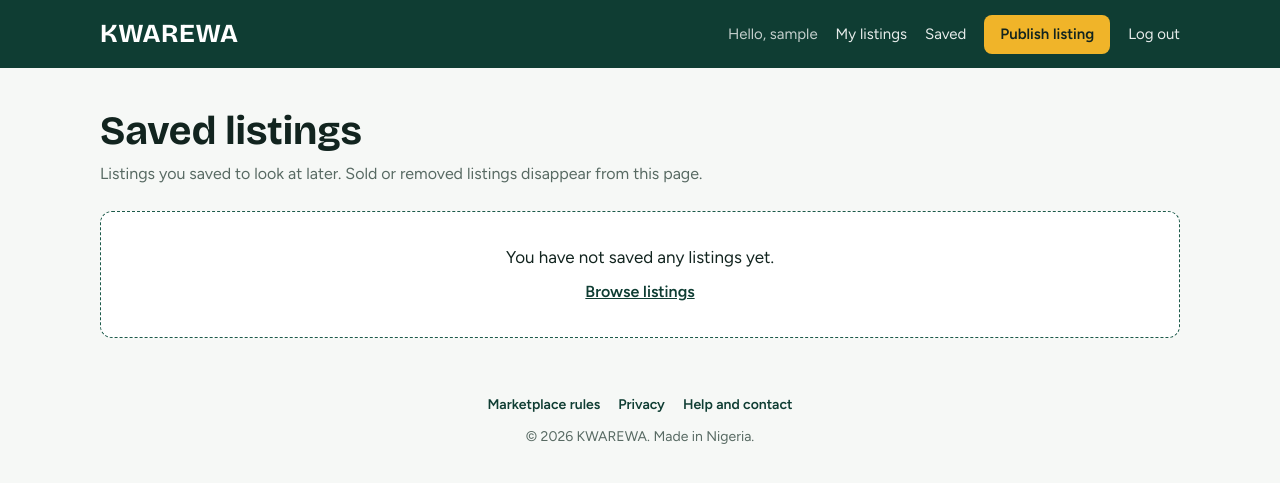
After one commit to HassanharunaIbrahim/KWAREWA, a Django app: page /saved/ in a window 1280 px wide. The commit adds this page. Shown: the top 483 px of the page. Run offline with Django 5.2, Linux system fonts and the light colour scheme; the visitor is signed in with stand-in values (Sample User, id 1); data that the repository does not hold is empty; parts of the project's set-up code (start-up, migrations or seed data) failed here and were passed over.

Commit message:
Add saved listings

```diff
--- a/marketplace/static/marketplace/style.css
+++ b/marketplace/static/marketplace/style.css
@@ -231,3 +231,9 @@ footer{padding:36px 0 44px;color:var(--muted);font-size:14px;text-align:center}
 .review .who{margin:0;font-weight:600}
 .remove-rating{margin-top:16px}
 .remove-rating p{margin:0 0 10px}
+
+/* Saved listings */
+.save-form{margin:14px 0 0}
+.save-form a{color:var(--green);font-weight:600}
+.saved-item{display:flex;flex-direction:column;gap:10px;align-items:flex-start}
+.saved-item .listing{align-self:stretch;flex:1}
--- a/marketplace/templates/marketplace/base.html
+++ b/marketplace/templates/marketplace/base.html
@@ -25,6 +25,7 @@
             {% if user.is_authenticated %}
                 <span class="welcome">Hello, {{ user.username }}</span>
                 <a href="{% url 'my_listings' %}">My listings</a>
+                <a href="{% url 'favorites' %}">Saved</a>
                 <a class="btn-publish" href="{% url 'add_listing' %}">Publish listing</a>
                 <form method="post" action="{% url 'logout' %}">
                     {% csrf_token %}
--- /dev/null
+++ b/marketplace/templates/marketplace/favorites.html
@@ -0,0 +1,44 @@
+{% extends "marketplace/base.html" %}
+
+{% block title %}Saved listings | KWAREWA{% endblock %}
+
+{% block content %}
+<div class="wrap page">
+    <div class="page-head">
+        <h1>Saved listings</h1>
+        <p>Listings you saved to look at later. Sold or removed listings disappear from this page.</p>
+    </div>
+
+    <div class="listings">
+        {% for fav in page_obj %}
+        <div class="saved-item">
+            {% with listing=fav.listing %}
+                {% include "marketplace/_listing_card.html" %}
+            {% endwith %}
+            <form method="post" action="{% url 'toggle_favorite' fav.listing.id %}">
+                {% csrf_token %}
+                <input type="hidden" name="next" value="favorites">
+                <button type="submit" class="btn secondary small">Remove from saved</button>
+            </form>
+        </div>
+        {% empty %}
+        <div class="empty" style="grid-column:1 / -1">
+            <p>You have not saved any listings yet.</p>
+            <a href="{% url 'home' %}">Browse listings</a>
+        </div>
+        {% endfor %}
+    </div>
+
+    {% if page_obj.has_other_pages %}
+    <nav class="pager" aria-label="Pages">
+        {% if page_obj.has_previous %}
+            <a class="btn secondary small" href="?page={{ page_obj.previous_page_number }}">Previous</a>
+        {% endif %}
+        <span>Page {{ page_obj.number }} of {{ paginator.num_pages }}</span>
+        {% if page_obj.has_next %}
+            <a class="btn secondary small" href="?page={{ page_obj.next_page_number }}">Next</a>
+        {% endif %}
+    </nav>
+    {% endif %}
+</div>
+{% endblock %}
--- a/marketplace/urls.py
+++ b/marketplace/urls.py
@@ -7,6 +7,8 @@ urlpatterns = [
     path("listing/<int:listing_id>/", views.listing_detail, name="listing_detail"),
     path("listing/<int:listing_id>/report/", views.report_listing, name="report_listing"),
     path("report/thanks/", views.report_thanks, name="report_thanks"),
+    path("listing/<int:listing_id>/save/", views.toggle_favorite, name="toggle_favorite"),
+    path("saved/", views.favorites, name="favorites"),
     path("rules/", views.rules, name="rules"),
     path("privacy/", views.privacy, name="privacy"),
     path("help/", views.help_page, name="help"),
--- a/marketplace/views.py
+++ b/marketplace/views.py
@@ -15,6 +15,7 @@ from .forms import ContactForm, ListingForm, RatingForm, ReportForm
 from .models import (
     Category,
     ContactMessage,
+    Favorite,
     Listing,
     ListingImage,
     NigerianState,
@@ -170,6 +171,8 @@ def listing_detail(request, listing_id):
             "is_owner": is_owner,
             "already_reported": already_reported,
             "seller_rating": seller_rating_summary(listing.owner),
+            "is_saved": user.is_authenticated
+            and Favorite.objects.filter(user=user, listing=listing).exists(),
         },
     )
 
@@ -447,6 +450,47 @@ def delete_rating(request, username):
     return redirect("seller_profile", username=seller.username)
 
 
+# ---- Saved listings ----
+
+@login_required
+@require_POST
+def toggle_favorite(request, listing_id):
+    listing = get_object_or_404(Listing, id=listing_id, status=Listing.Status.ACTIVE)
+
+    if listing.owner_id == request.user.id:
+        messages.error(request, "You cannot save your own listing.")
+        return redirect("listing_detail", listing_id=listing.id)
+
+    favorite, created = Favorite.objects.get_or_create(
+        user=request.user, listing=listing
+    )
+    if created:
+        messages.success(request, "Saved. You can find it under Saved.")
+    else:
+        favorite.delete()
+        messages.info(request, "Removed from your saved listings.")
+
+    if request.POST.get("next") == "favorites":
+        return redirect("favorites")
+    return redirect("listing_detail", listing_id=listing.id)
+
+
+@login_required
+def favorites(request):
+    saved = (
+        Favorite.objects.filter(user=request.user, listing__status=Listing.Status.ACTIVE)
+        .select_related("listing__category")
+        .prefetch_related("listing__images")
+    )
+    paginator = Paginator(saved, PAGE_SIZE)
+    page_obj = paginator.get_page(request.GET.get("page"))
+    return render(
+        request,
+        "marketplace/favorites.html",
+        {"page_obj": page_obj, "paginator": paginator},
+    )
+
+
 # ---- Installable app (Progressive Web App) ----
 
 def manifest(request):
```
Also changed, not shown: marketplace/admin.py (+16 -1 lines), marketplace/models.py (+26 -0 lines), marketplace/templates/marketplace/listing_detail.html (+11 -0 lines), marketplace/tests.py (+69 -0 lines), marketplace/migrations/0007_favorite.py (added).
